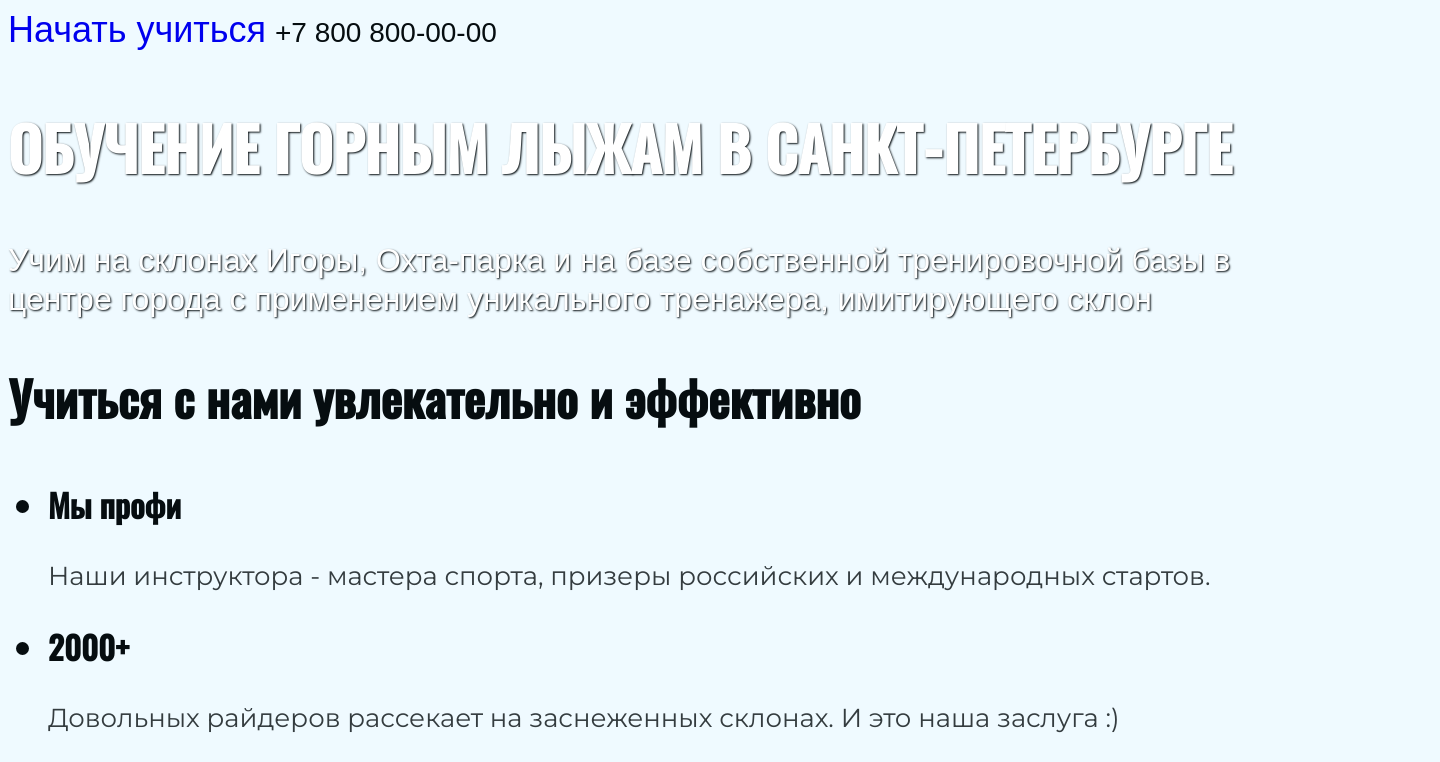
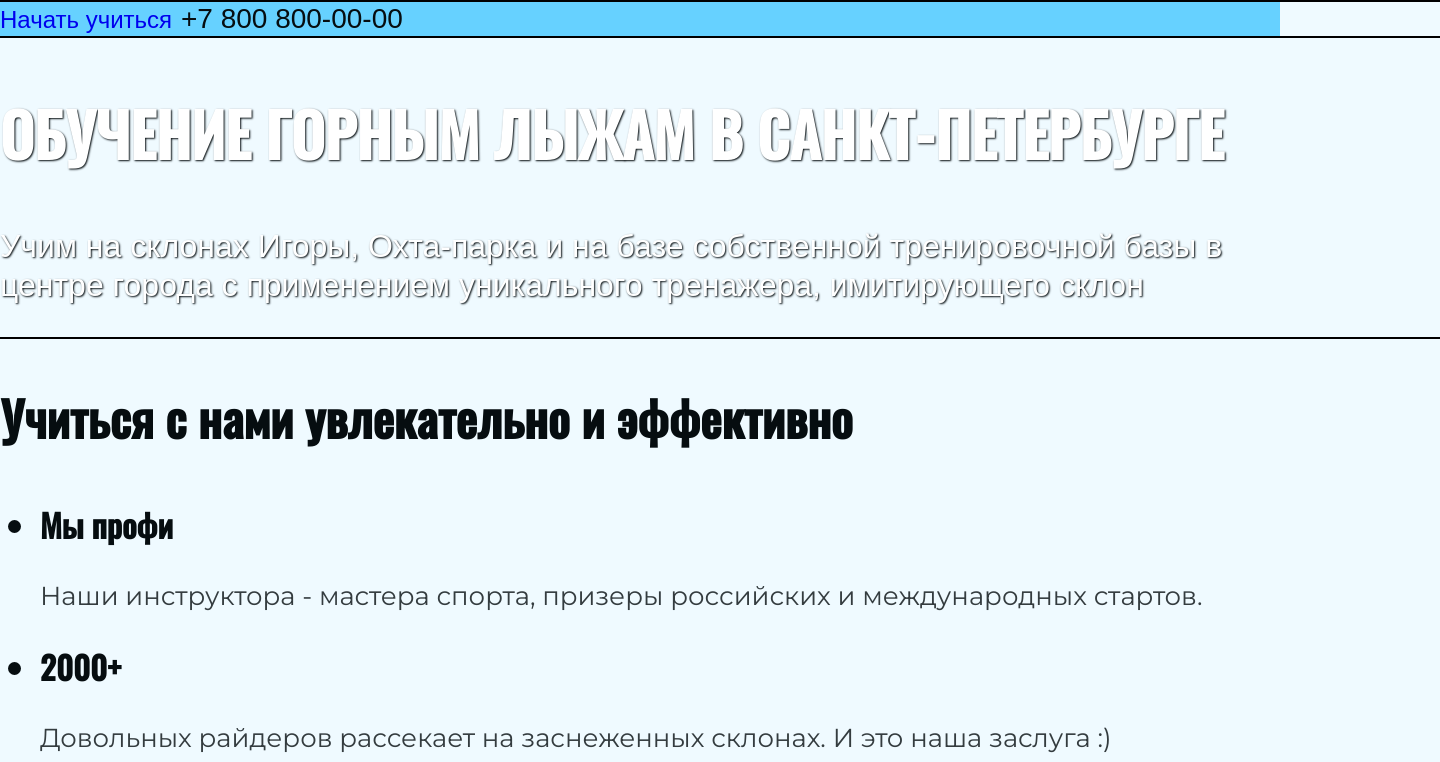
Before and after one commit to Plazmida/ski-school-myasnova, a plain HTML site: page index.html in a window 1280 px wide. Shown: the top 762 px of the page, 1440 px wide, since content can reach past the window. Drawn offline with Linux system fonts and the light colour scheme.

Commit message:
+container

```diff
--- a/index.html
+++ b/index.html
@@ -12,8 +12,9 @@
 <body>
 
     <header class="header">
+      <div class="container"></div>
 
-        <a href="#" class="btn">Начать учиться</a>
+        <a href="#" class="btn-header">Начать учиться</a>
         <img src="" alt="" class="logo">
         <span class="phone-number">+7 800 800-00-00</span>
 
@@ -21,12 +22,14 @@
 
     <main class="main">
         <section class="product">
+          <div class="container"></div>
             <h1 class="product-title">Обучение горным лыжам в Санкт-Петербурге</h1>
             <p class="product-text">Учим на склонах Игоры, Охта-парка и на базе собственной тренировочной базы в центре
                 города с применением уникального тренажера, имитирующего склон</p>
         </section>
 
         <section class="options">
+          <div class="container"></div>
             <h2 class="options-slogan">Учиться с нами увлекательно и эффективно</h2>
             <ul class="options-list">
                 <li class="options-title">
@@ -60,6 +63,7 @@
             </ul>
         </section>
         <div class="order">
+          <div class="container"></div>
             <h2 class="order-text">гоу! покорять склоны вместе</h2>
             <button class="btn">Начать учиться</button>
             <img src="" alt="">
@@ -71,6 +75,7 @@
     </main>
 
     <footer class="footer">
+      <div class="container"></div>
         <p class="footer-text">Присоединяйся</p>
         <ul class="social">
             <li class="social">
--- a/styles/styles.css
+++ b/styles/styles.css
@@ -4,52 +4,81 @@
   font-style: normal;
   font-weight: 400;
   src: local(''),
-       url('../fonts/montserrat-v25-latin_cyrillic-regular.woff2') format('woff2'), /* Chrome 26+, Opera 23+, Firefox 39+ */
-       url('../fonts/montserrat-v25-latin_cyrillic-regular.woff') format('woff'); /* Chrome 6+, Firefox 3.6+, IE 9+, Safari 5.1+ */
+    url('../fonts/montserrat-v25-latin_cyrillic-regular.woff2') format('woff2'),
+    /* Chrome 26+, Opera 23+, Firefox 39+ */
+    url('../fonts/montserrat-v25-latin_cyrillic-regular.woff') format('woff');
+  /* Chrome 6+, Firefox 3.6+, IE 9+, Safari 5.1+ */
 }
+
 /* montserrat-500 - latin_cyrillic */
 @font-face {
   font-family: 'Montserrat';
   font-style: normal;
   font-weight: 500;
   src: local(''),
-       url('../fonts/montserrat-v25-latin_cyrillic-500.woff2') format('woff2'), /* Chrome 26+, Opera 23+, Firefox 39+ */
-       url('../fonts/montserrat-v25-latin_cyrillic-500.woff') format('woff'); /* Chrome 6+, Firefox 3.6+, IE 9+, Safari 5.1+ */
+    url('../fonts/montserrat-v25-latin_cyrillic-500.woff2') format('woff2'),
+    /* Chrome 26+, Opera 23+, Firefox 39+ */
+    url('../fonts/montserrat-v25-latin_cyrillic-500.woff') format('woff');
+  /* Chrome 6+, Firefox 3.6+, IE 9+, Safari 5.1+ */
 }
+
 /* oswald-500 - latin_cyrillic */
 @font-face {
   font-family: 'Oswald';
   font-style: normal;
   font-weight: 500;
   src: local(''),
-       url('../fonts/oswald-v49-latin_cyrillic-500.woff2') format('woff2'), /* Chrome 26+, Opera 23+, Firefox 39+ */
-       url('../fonts/oswald-v49-latin_cyrillic-500.woff') format('woff'); /* Chrome 6+, Firefox 3.6+, IE 9+, Safari 5.1+ */
+    url('../fonts/oswald-v49-latin_cyrillic-500.woff2') format('woff2'),
+    /* Chrome 26+, Opera 23+, Firefox 39+ */
+    url('../fonts/oswald-v49-latin_cyrillic-500.woff') format('woff');
+  /* Chrome 6+, Firefox 3.6+, IE 9+, Safari 5.1+ */
 }
 
 /* common */
-body{
+* {
+  box-sizing: border-box;
+}
+
+body {
+  margin: 0;
   font-family: "Monserrat", sans-serif;
   color: #060D10;
   background-color: rgba(102, 209, 255, .1)
-  }
+}
 
-/* Header */
+.container {
+  width: 1440px;
+  margin: 0 auto;
+  border: 1px solid black
+}
 
-.btn{
+.btn {
   font-weight: 500;
-  font-style: 24px;
+  font-size: 36px;
+  line-height: 44px;
+}
+
+.btn-header {
+  font-weight: 500;
+  font-size: 24px;
   line-height: 29px;
   text-decoration: none;
 }
 
-.phone-number{
+/* Header */
+.header {
+  background-color: rgba(102, 209, 255, 1)
+}
+
+.phone-number {
   font-weight: 500;
   font-size: 28px;
   line-height: 34px;
 }
+
 /* Product */
 
-.product-title{
+.product-title {
   font-family: 'Oswald';
   font-size: 60px;
   line-height: 89px;
@@ -58,7 +87,7 @@ body{
   text-shadow: 1px 1px 2px #060D10;
 }
 
-.product-text{
+.product-text {
   font-weight: 500;
   font-size: 32px;
   line-height: 39px;
@@ -67,43 +96,40 @@ body{
 }
 
 /* options */
-.options-slogan{
+.options-slogan {
   font-family: 'Oswald';
   font-size: 48px;
   line-height: 167%;
 }
 
-.options-title{
+.options-title {
   font-family: 'Oswald';
   font-size: 32px;
   line-height: 167%;
 }
-.options-text{
+
+.options-text {
   font-family: 'Montserrat';
   font-size: 26px;
   line-height: 140%;
   opacity: .8;
 }
 
-.order-text{
+.order-text {
   font-family: 'Oswald';
   font-size: 48px;
   line-height: 167%;
   text-transform: uppercase;
 }
-.btn{
-  font-weight: 500;
-  font-size: 36px;
-  line-height: 44px;
-}
 
 /* Footer */
-.footer-text{
+.footer-text {
   font-weight: 500;
   font-size: 20px;
   line-height: 167%;
 }
-.coopyright{
+
+.coopyright {
   font-weight: 500;
   font-size: 18px;
   line-height: 22px;
```
